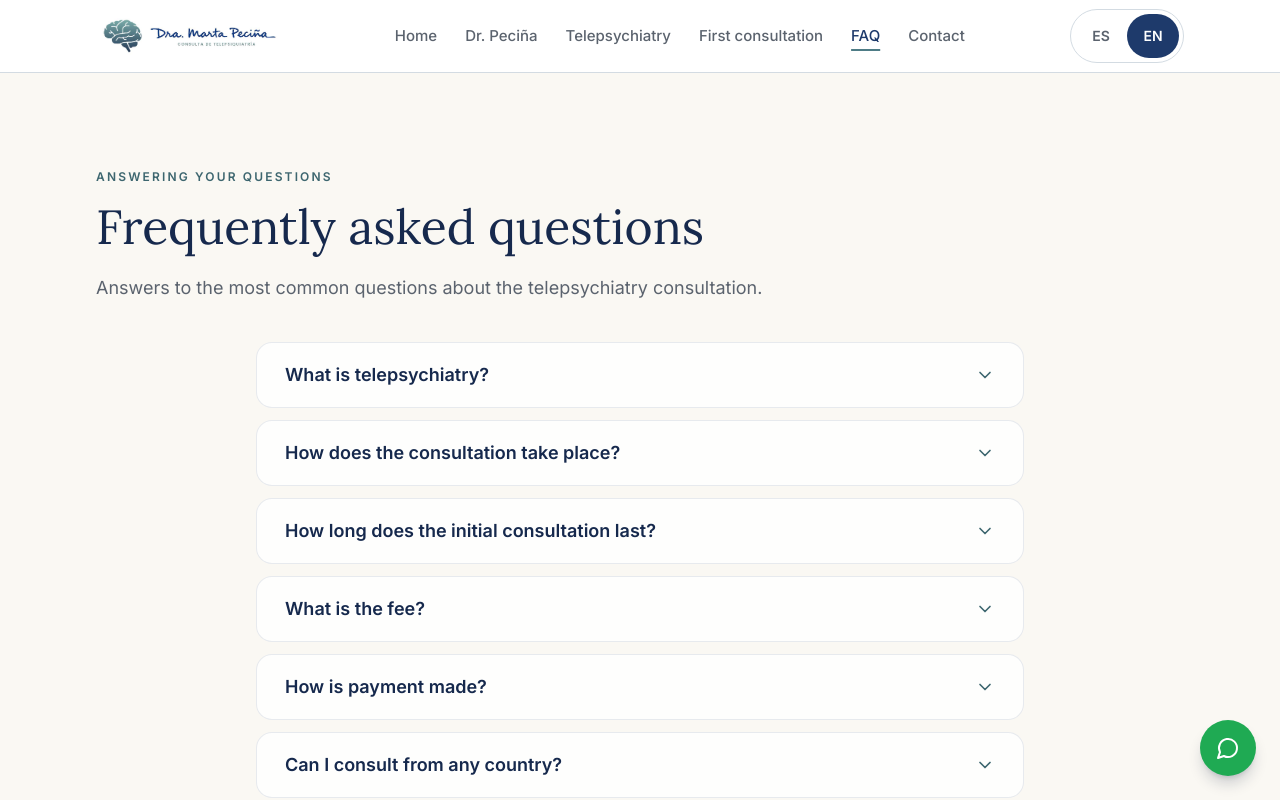
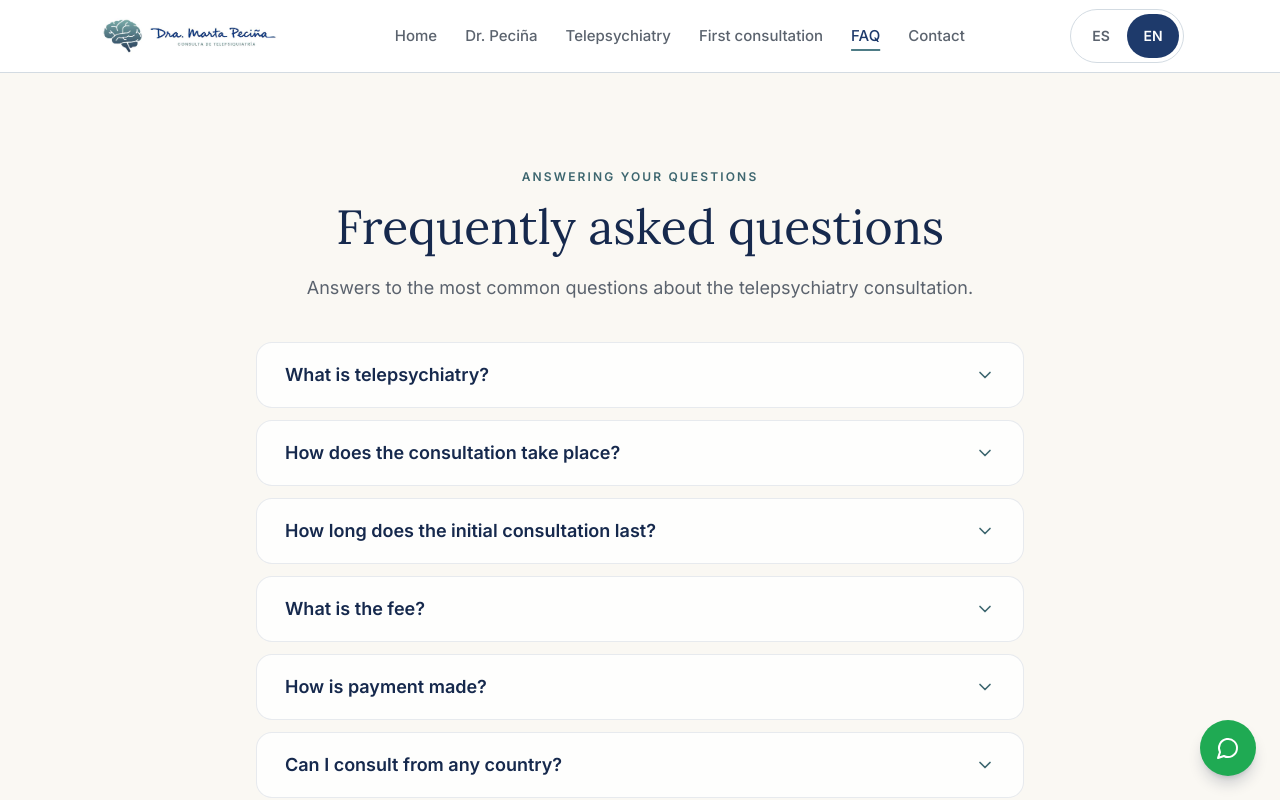
Before and after one commit to jpecinagithub/telepsiquiatria-dra-marta-pecina, a React (Vite) app: page /preguntas-frecuentes in a window 1280 px wide. Shown: the top 800 px of the page. Built offline with nearby package versions, Linux system fonts and the light colour scheme.

Commit message:
Center FAQ page heading (eyebrow, title, lead)

```diff
--- a/src/pages/Faq.tsx
+++ b/src/pages/Faq.tsx
@@ -79,17 +79,17 @@ export default function Faq() {
     <>
       <Section aria-labelledby="faq-heading" className="pt-20 sm:pt-24">
         <Container>
-          <Reveal>
+          <Reveal className="text-center">
             <p className="text-xs font-semibold uppercase tracking-[0.18em] text-teal-700">
               {pick(lang, COPY.eyebrow)}
             </p>
             <h1
               id="faq-heading"
-              className="mt-3 max-w-3xl font-display text-4xl sm:text-5xl leading-tight text-navy-900 text-balance"
+              className="mx-auto mt-3 max-w-3xl font-display text-4xl sm:text-5xl leading-tight text-navy-900 text-balance"
             >
               {pick(lang, COPY.title)}
             </h1>
-            <p className="mt-4 max-w-3xl text-lg leading-relaxed text-ink-500">
+            <p className="mx-auto mt-4 max-w-3xl text-lg leading-relaxed text-ink-500">
               {pick(lang, COPY.lead)}
             </p>
           </Reveal>
```
